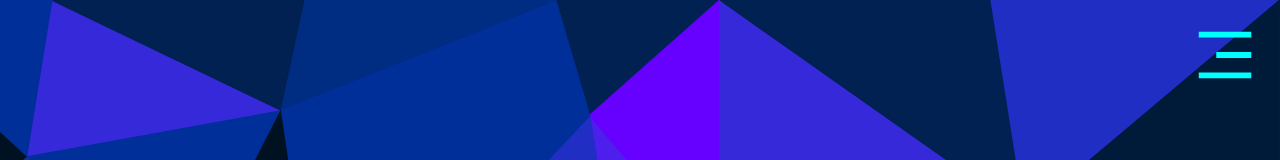
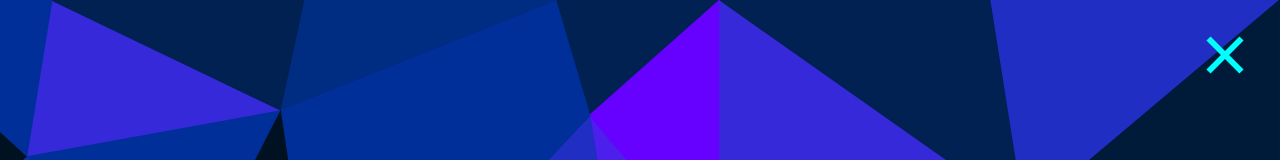
Before and after one commit to MeftunH/portfolio-v1, a React (Create React App) app: page / in a window 1280 px wide. Shown: the top 160 px of the page. Built offline with nearby package versions, Linux system fonts and the light colour scheme; a web font is replaced by a local one.

Commit message:
bar open close functionality

```diff
--- a/src/components/Header.js
+++ b/src/components/Header.js
@@ -1,13 +1,23 @@
-import React,{useState} from 'react'
-import {RiMenu3Fill} from 'react-icons/ri'
+import React, { useState } from "react";
+import { RiMenu3Fill,RiCloseFill } from "react-icons/ri";
 
 function Header() {
-  const{showHeader,setShowHeader} = useState(false);
+  const [showHeader, setShowHeader] = useState(true);
   return (
-    <div className='header'>
-        <RiMenu3Fill className='menu-icon position-fixed top-0 end-0'></RiMenu3Fill>
-        </div>
-  )
+    <div className="header">
+      {showHeader ? (
+        <RiCloseFill
+        className="menu-icon position-fixed top-0 end-0"
+        onClick={() => setShowHeader(!showHeader)}
+        ></RiCloseFill>
+      ) : (
+        <RiMenu3Fill
+        className="menu-icon position-fixed top-0 end-0"
+        onClick={() => setShowHeader(!showHeader)}
+        ></RiMenu3Fill>
+      )}
+    </div>
+  );
 }
 
-export default Header
+export default Header;
```
